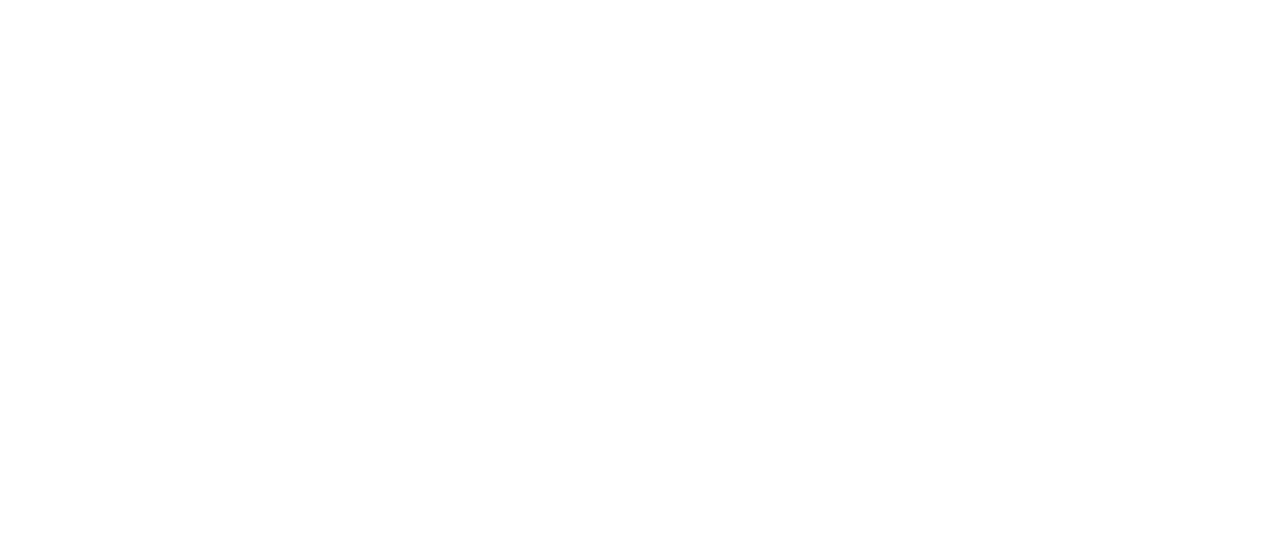
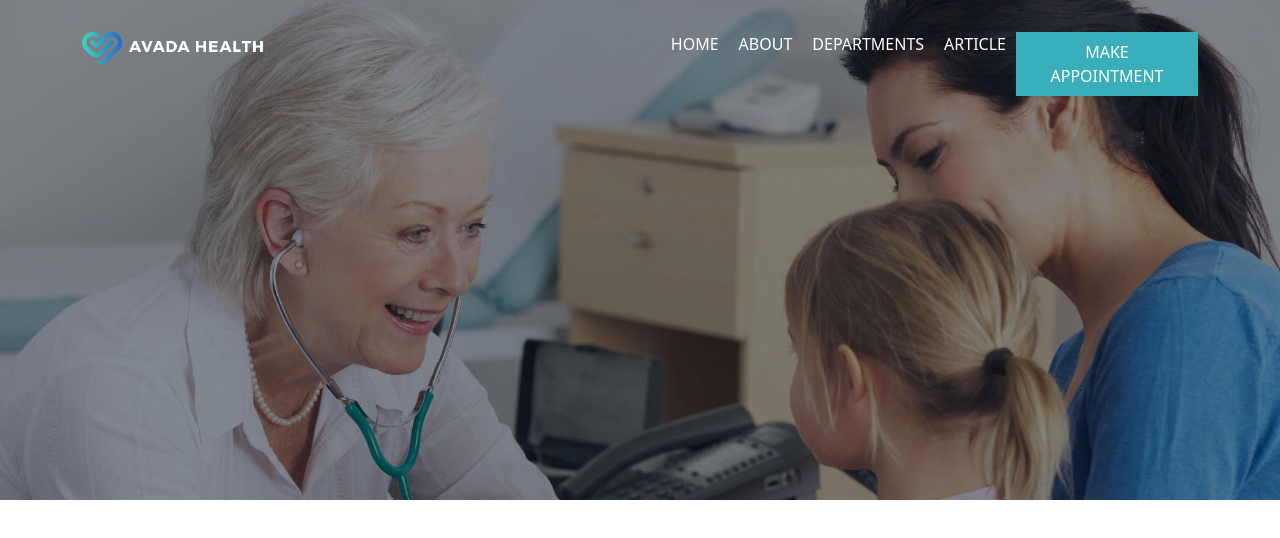
Before and after one commit to WalterFrongia/proj-html-vuejs, a Vue app: page / in a window 1280 px wide. Shown: the top 538 px of the page. Built offline with nearby package versions, Linux system fonts and the light colour scheme.

Commit message:
Implementato component  header con vari componenti, importazione dell'array di oggetti tramite v-for per la nav bar e utilizzati colori variables.scss

```diff
--- a/src/components/Header.vue
+++ b/src/components/Header.vue
@@ -1,9 +1,28 @@
 <template>
-    <div id="header-section">
-        <div class="container">
-            <div class="row">
-                <div class="col-12">
+
+    <!-- SEZIONE HEADER CON LOGO E NAVBAR -->
+    <div id="wrapping-header-section">
+        <div id="header-section">
+            <div class="container">
+                <!-- ROW LOGO E NAVBAR -->
+                <div class="row pt-4">
+                    <div class="col-6 pt-2">
+                        <div class="col-4">
+                            <img src="../assets/images/medical_logo_1x_light.png" alt="">
+                        </div>
+                    </div>
+                    <div class="col-6 d-flex justify-content-end pt-2">
+                        <div class="col-4">
+                            <ul>
+                                <li v-for="link in navBarLinks" :key="link.name"><a href="">{{link.name}}</a></li>
+                            </ul>
+                        </div>
+                        <div class="col-4">
+                            <button>MAKE APPOINTMENT</button>
+                        </div>
+                    </div>
                 </div>
+                <!-- / ROW LOGO E NAVBAR -->
             </div>
         </div>
     </div>
@@ -12,6 +31,24 @@
 <script>
 export default {
     name:'Header',
+    data(){
+        return{
+            navBarLinks:[
+                {
+                    name:"HOME"
+                },
+                {
+                    name:"ABOUT"
+                },
+                {
+                    name:"DEPARTMENTS"
+                },
+                {
+                    name:"ARTICLE"
+                },
+            ],
+        }
+    }
 }
 </script>
 
@@ -19,4 +56,38 @@
 
 @import "../style/variables.scss";
 
+#wrapping-header-section{
+    background-image: url(../assets/images/header-image-homepage.jpg);
+    background-size: cover;
+    background-repeat: no-repeat;
+
+    height: 500px;//poi viene rimossa, adesso solo per capire la struttura
+}
+#header-section{
+    img{
+        width:100%;
+        height: 100%;
+    }
+}
+ul{
+    display: flex;
+    justify-content: flex-end;
+
+    li{
+    list-style-type: none;
+    text-align: center;
+        a{
+            padding:0 10px;
+            text-decoration: none;
+            color:white;
+        }
+    }
+}
+button{
+    background-color: $primaryColor;
+    color:$textColor;
+
+    border:none;
+    padding:8px 25px;
+}
 </style>
--- a/src/style/variables.scss
+++ b/src/style/variables.scss
@@ -1 +1,2 @@
-$primaryColor: rgb(46, 131, 241);
+$primaryColor: #39afbb;
+$textColor: white;
```
